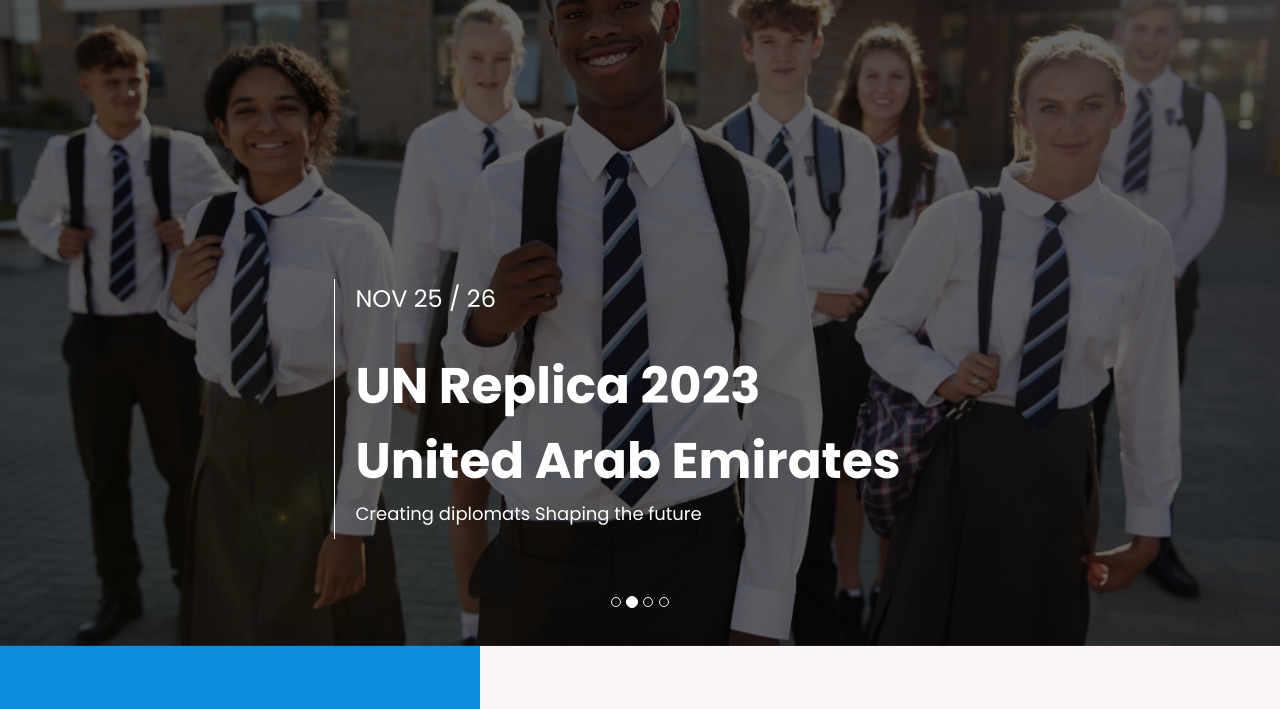
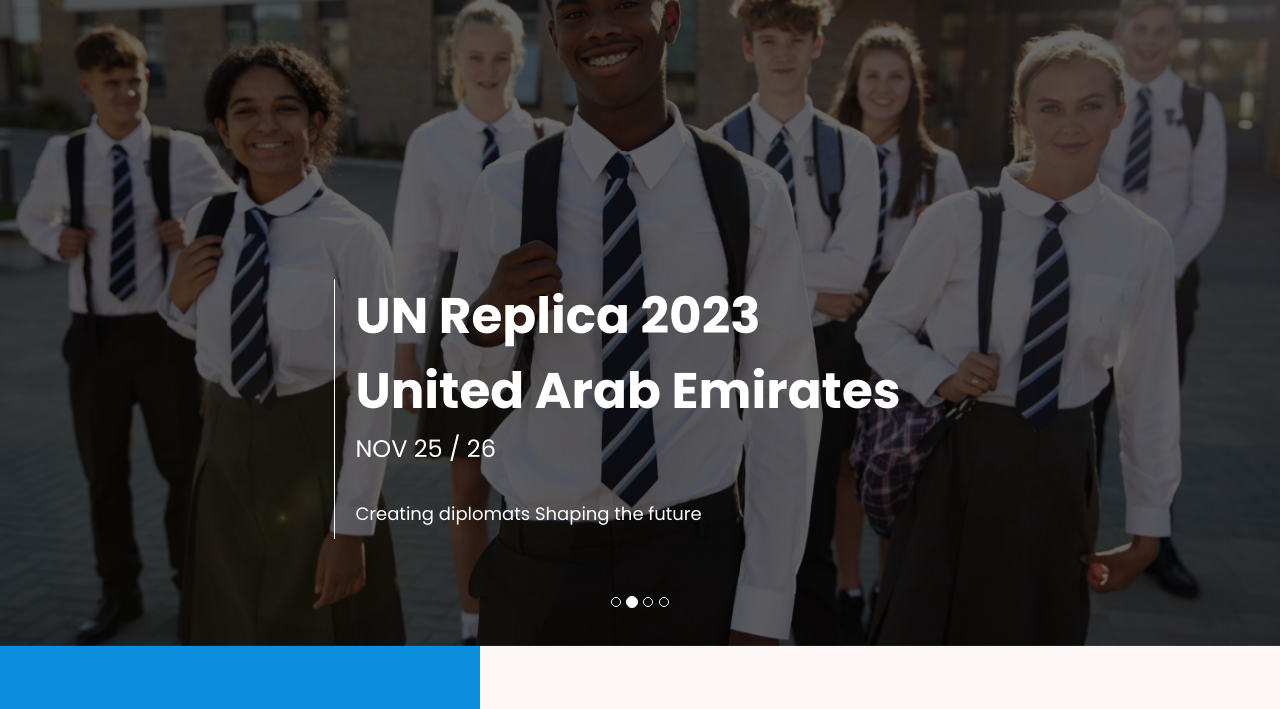
Before and after one commit to binuboston/UNrepleca, a plain HTML site: page index.html in a window 1280 px wide. Shown: the part 91-800 px from the top of the page. Drawn offline with Linux system fonts and the light colour scheme.

Commit message:
content updat

```diff
--- a/index.html
+++ b/index.html
@@ -145,8 +145,9 @@
                     <div class="content text-center">
 
                         <h2>
-                            <p style="color:#fff; font-size: 24px;margin-bottom: 30px; ">NOV 25 / 26</p>UN Replica 2023 <br>
+                            UN Replica 2023 <br>
                             United Arab Emirates
+                            <p style="color:#fff; font-size: 24px;margin-bottom: 30px; ">NOV 25 / 26</p>
                             <p>Creating diplomats Shaping the future</p>
                         </h2>
 
```
